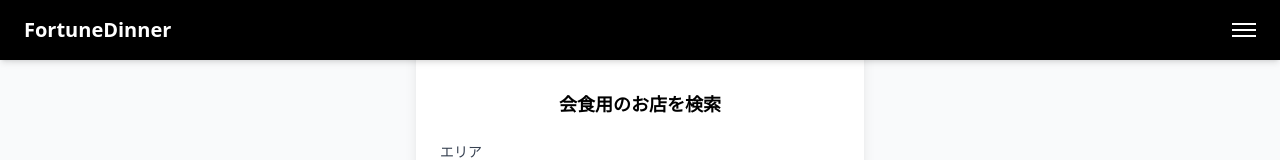
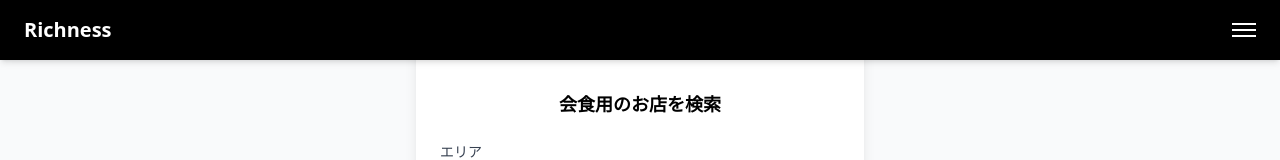
Before and after one commit to teishito/step4-richconnections-front, a Next.js app: page / in a window 1280 px wide. Shown: the top 160 px of the page. Built offline with nearby package versions, Linux system fonts and the light colour scheme.

Commit message:
Update Header.jsx

```diff
--- a/components/Header.jsx
+++ b/components/Header.jsx
@@ -31,7 +31,7 @@ export default function Header() {
         {/* ロゴ */}
         <Link href="/">
           <h1 className="text-xl font-bold cursor-pointer" aria-label="Home">
-            FortuneDinner
+            Richness
           </h1>
         </Link>
 
```
